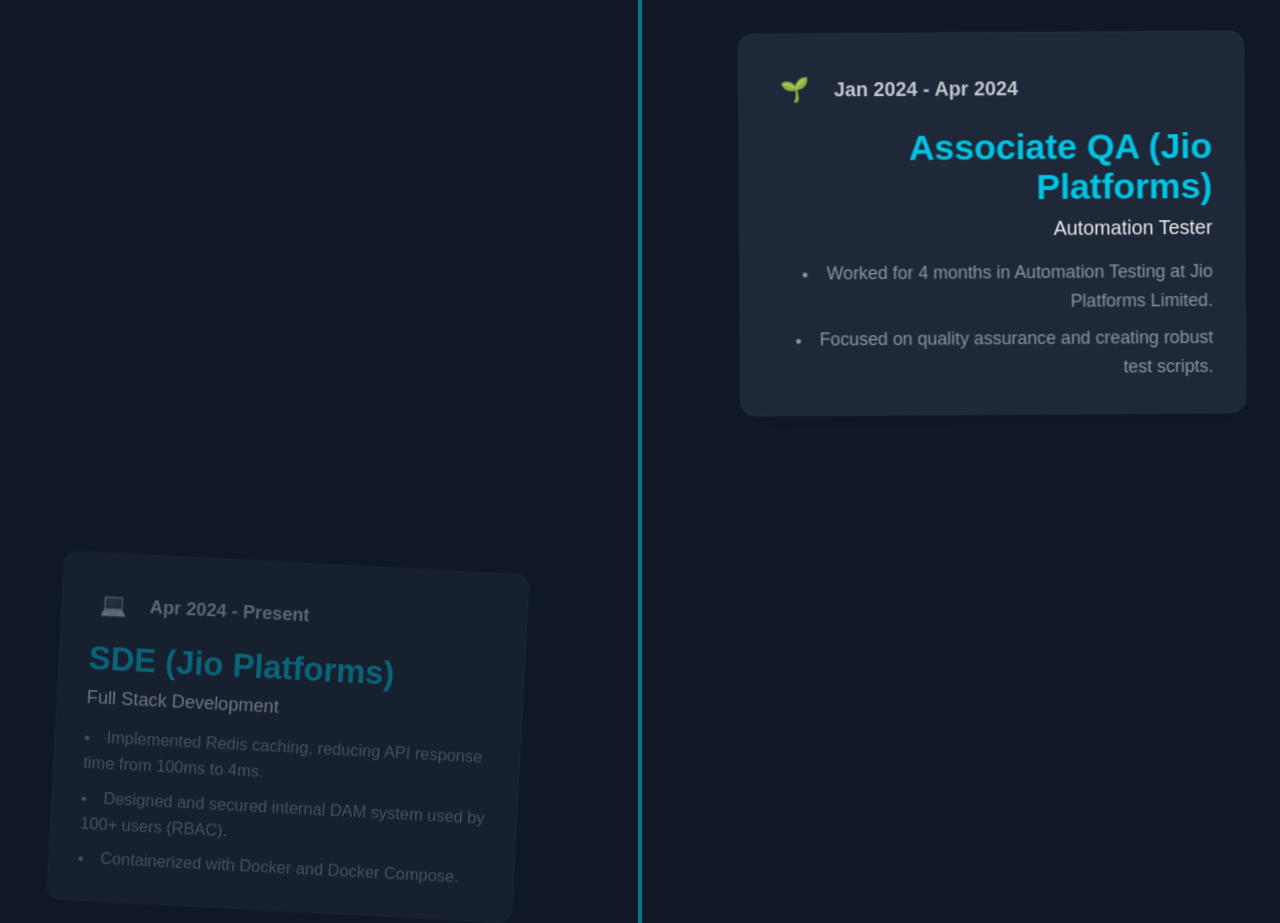
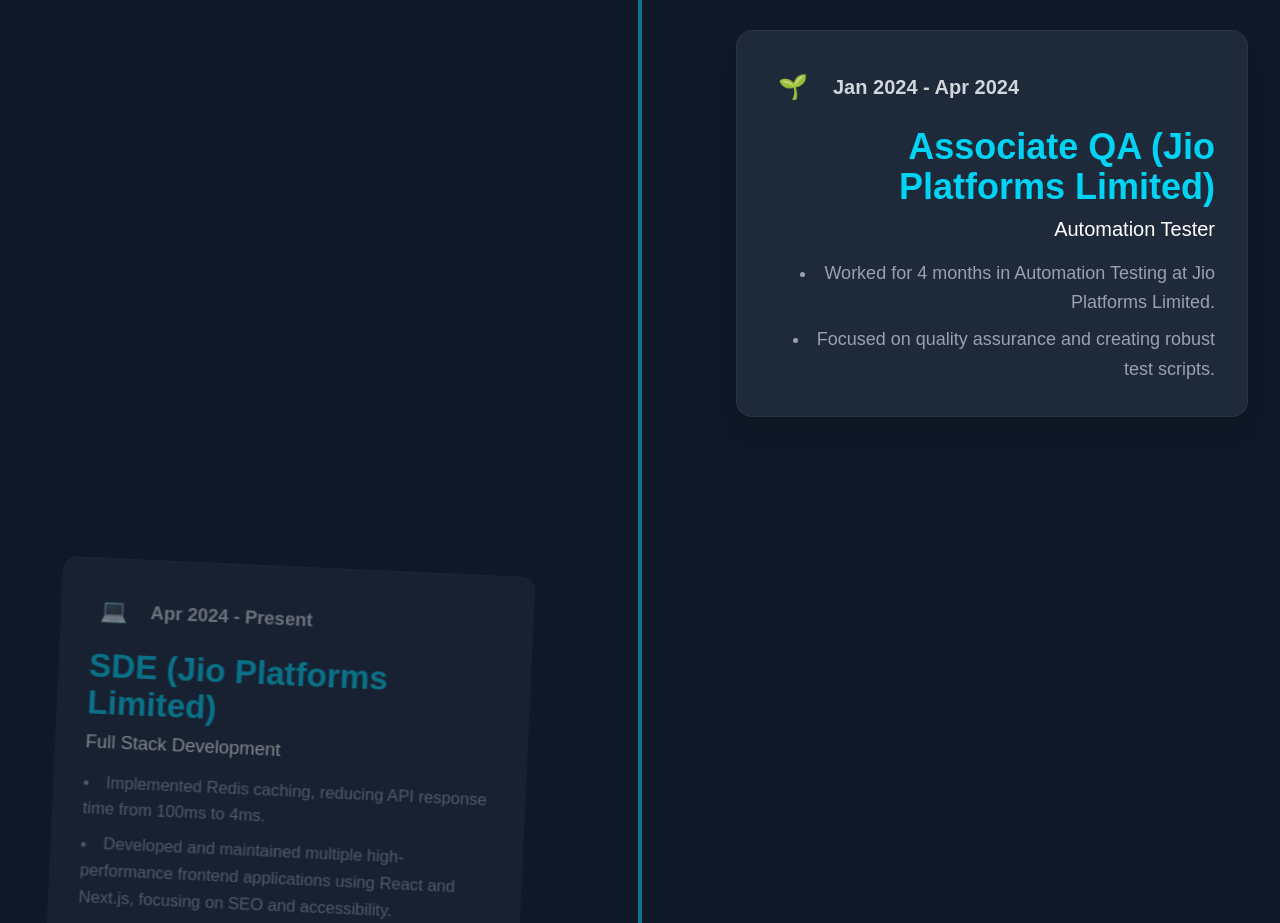
Before and after one commit to ujjwal-07/Portfolio_new, a Next.js app: page /Experience in a window 1280 px wide. Shown: the part 840-1763 px from the top of the page. Built offline with nearby package versions, Linux system fonts and the light colour scheme.

Commit message:
Made some text changes

```diff
--- a/app/AboutMe/page.tsx
+++ b/app/AboutMe/page.tsx
@@ -11,8 +11,7 @@
     {
         title: "Educational Foundation",
         subtitle: "Completed my BE in Computer Engineering",
-        details: "Thakur College of Engineering and Technology (TCET), Mumbai. Built a strong technical base in software development and data structures.",
-        year: "2019 - 2023",
+details: "Thakur College of Engineering and Technology (TCET), Mumbai. Built a strong technical base in software development and data structures. Achieved a final CGPA of 9.24.",        year: "2019 - 2023",
         color: "bg-purple-600",
         icon: "🎓"
     },
@@ -25,7 +24,7 @@
         icon: "📚"
     },
     {
-        title: "Associate QA (Jio Platforms)",
+        title: "Associate QA (Jio Platforms Limited)",
         subtitle: "Automation Tester",
         details: ["Worked for 4 months in Automation Testing at Jio Platforms Limited.", "Focused on quality assurance and creating robust test scripts."],
         year: "Jan 2024 - Apr 2024",
@@ -33,7 +32,7 @@
         icon: "🔬" // FIX: Changed 'icons' to 'icon' and used a professional emoji
     },
     {
-        title: "SDE (Jio Platforms)",
+        title: "SDE (Jio Platforms Limited)",
         subtitle: "Software Engineer at Jio Platforms Limited",
         details: "Working on scalable enterprise solutions and contributing to high-impact projects since joining in early 2024. Focused on performance and reliability.",
         year: "Jan 2024 - Present",
--- a/app/ContactUs/page.tsx
+++ b/app/ContactUs/page.tsx
@@ -123,7 +123,7 @@
                         Let's Launch Together
                     </h1>
                     <p className="text-xl text-gray-400">
-                        Ready to begin your project's cosmic journey? Reach out below.
+                        Ready to begin your project's ? Reach out below.
                     </p>
                 </motion.header>
 
@@ -161,7 +161,7 @@
                             <motion.button
                                 type="submit"
                                 disabled={!isIdle}
-                                className="w-full relative overflow-hidden py-3 px-6 border border-transparent rounded-lg text-lg font-semibold text-gray-900 bg-cyan-400 hover:bg-cyan-500 transition duration-200 disabled:opacity-70 disabled:cursor-not-allowed"
+                                className="w-full relative overflow-hidden py-3 px-6 border cursor-pointer border-transparent rounded-lg text-lg font-semibold text-gray-900 bg-cyan-400 hover:bg-cyan-500 transition duration-200 disabled:opacity-70 disabled:cursor-not-allowed"
                             >
                                 <div className="flex items-center justify-center space-x-2">
                                     <motion.span
--- a/app/Experience/page.tsx
+++ b/app/Experience/page.tsx
@@ -10,14 +10,14 @@
     {
         title: "Initial Professional Exposure",
         subtitle: "6-Month Internship at Forkodes",
-        details: ["Gained hands-on experience as a **Full Stack Web Developer.", "Worked with modern JavaScript frameworks."],
+        details: ["Gained hands-on experience as a Full Stack Web Developer.", "Worked with modern JavaScript frameworks."],
         year: "Jun 2022 - Dec 2022",
         color: "bg-cyan-600",
         icons: "📚"
 
     },
     {
-        title: "Associate QA (Jio Platforms)",
+        title: "Associate QA (Jio Platforms Limited)",
         subtitle: "Automation Tester",
         details: ["Worked for 4 months in Automation Testing at Jio Platforms Limited.", "Focused on quality assurance and creating robust test scripts."],
         year: "Jan 2024 - Apr 2024",
@@ -26,12 +26,13 @@
 
     },
     {
-        title: "SDE (Jio Platforms)",
+        title: "SDE (Jio Platforms Limited)",
         subtitle: " Full Stack Development",
         details: [
-            "Implemented Redis caching, reducing API response time from 100ms to 4ms.",
-            "Designed and secured internal DAM system used by 100+ users (RBAC).",
-            "Containerized with Docker and Docker Compose."
+          "Implemented Redis caching, reducing API response time from 100ms to 4ms.",
+    "Developed and maintained multiple high-performance frontend applications using React and Next.js, focusing on SEO and accessibility.",
+    "Designed and secured internal DAM system used by 100+ users (RBAC).",
+    "Containerized application stack with Docker and Docker Compose, simplifying deployment."
         ],
         year: "Apr 2024 - Present",
         color: "bg-red-500",
--- a/app/Skills/page.tsx
+++ b/app/Skills/page.tsx
@@ -9,6 +9,7 @@
 import { IoLogoJavascript } from "react-icons/io";
 import { BiLogoPostgresql } from "react-icons/bi";
 import { RiNextjsFill } from "react-icons/ri";
+import { SiPostman } from "react-icons/si";
 
 import { DiMysql } from "react-icons/di";
 import React from "react";
@@ -191,6 +192,15 @@
                 >
                     <DiMysql className="text-4xl md:text-6xl" color="rgb(0, 117, 143)"/>
                 </motion.div>
+                     <motion.div
+                    drag
+                    dragConstraints={constraintsRef}
+                    dragElastic={0.2}
+                    className="w-20 h-20 md:w-60 md:h-60 flex justify-center items-center rounded-2xl"
+                    whileHover={{ scale: 1.05, opacity: 0.9 }}
+                >
+                    <SiPostman className="text-4xl md:text-6xl" color="rgb(255, 108, 55)"/>
+                </motion.div>
             </motion.div>
         </div>
         </div>
--- a/src/components/DynamicLogo.tsx
+++ b/src/components/DynamicLogo.tsx
@@ -10,6 +10,7 @@
 import { RiTailwindCssLine } from "react-icons/ri";
 import { IoLogoJavascript } from "react-icons/io";
 import { RiNextjsFill } from "react-icons/ri";
+import { SiPostman } from "react-icons/si";
 
 // Note: Next.js icon is often represented by a standard triangle/caret in text/emoji,
 // but we'll use a stylized div for a clean black-and-white look.
@@ -86,6 +87,12 @@
         type: 'icon',
         className: 'text-4xl filter drop-shadow(0 0 8px #f7df1e)'
     },
+    {
+        id: 'Postgress',
+        content: <SiPostman className="text-orange-400" />,
+        type: 'icon',
+        className: 'text-4xl filter drop-shadow(0 0 8px #f7df1e)'
+    },
 ];
 
 // Animation variants for the icon fade/scale transition
```
Also changed, not shown: app/Project/page.tsx (+42 -18 lines).
